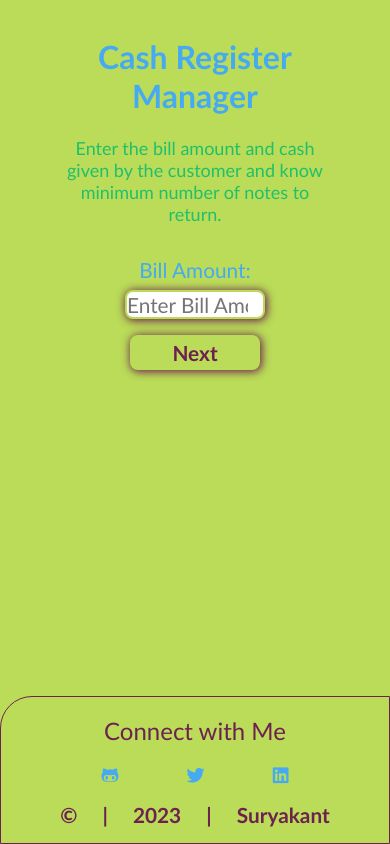
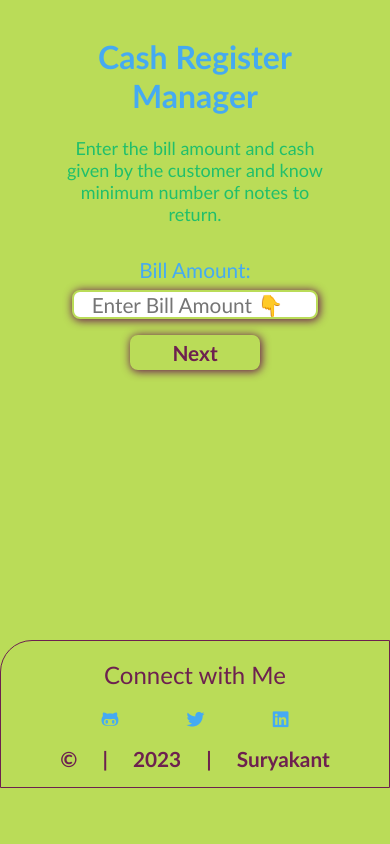
Before and after one commit to IM-Suryakant-Kumar/CashRegister, a plain HTML site: page index.html in a window 390 px wide. Drawn offline with Linux system fonts and the light colour scheme.

Commit message:
style: updated style.css

```diff
--- a/style.css
+++ b/style.css
@@ -135,11 +135,10 @@ tr {
 
 .footer {
     text-align: center;
-    margin-top: 8rem;
     background-color: var(--primary-color);
     border-top-left-radius: 2rem;
     border: 1px solid var(--secondary-color);
-    position: fixed;
+    position: relative;
     bottom: 0;
     left: 0;
     right: 0;
@@ -179,9 +178,3 @@ h4 {
     word-spacing: 20px;
     color: var(--secondary-color);
 }
-
-@media screen and (max-width: 650px) {
-    input {
-        width: 50%;
-    }
-}
```
